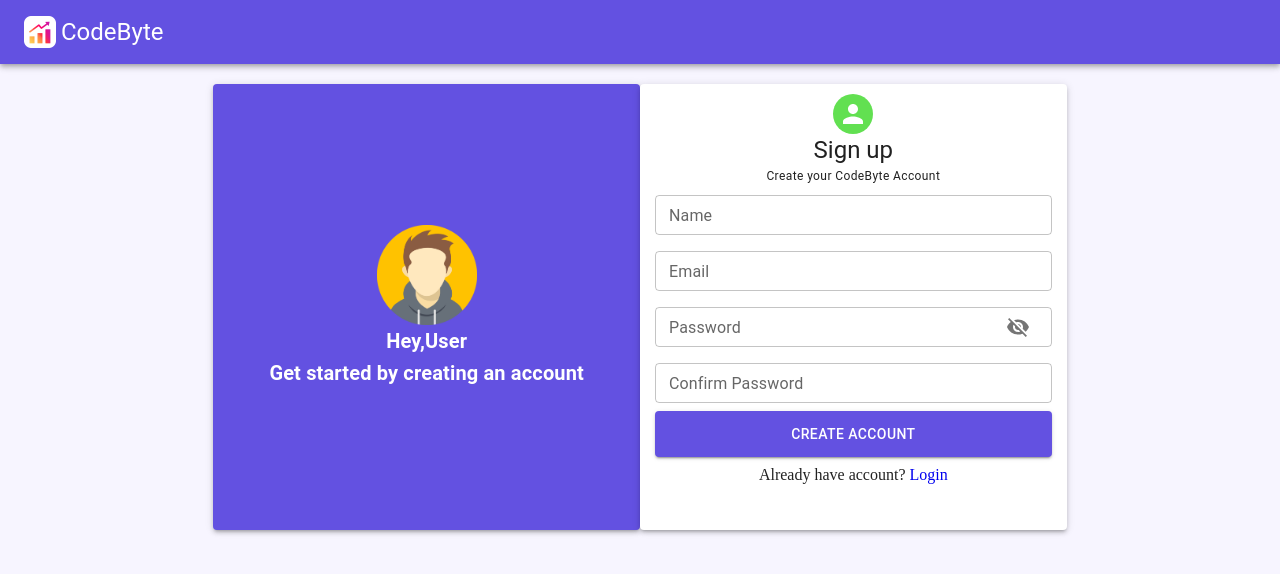
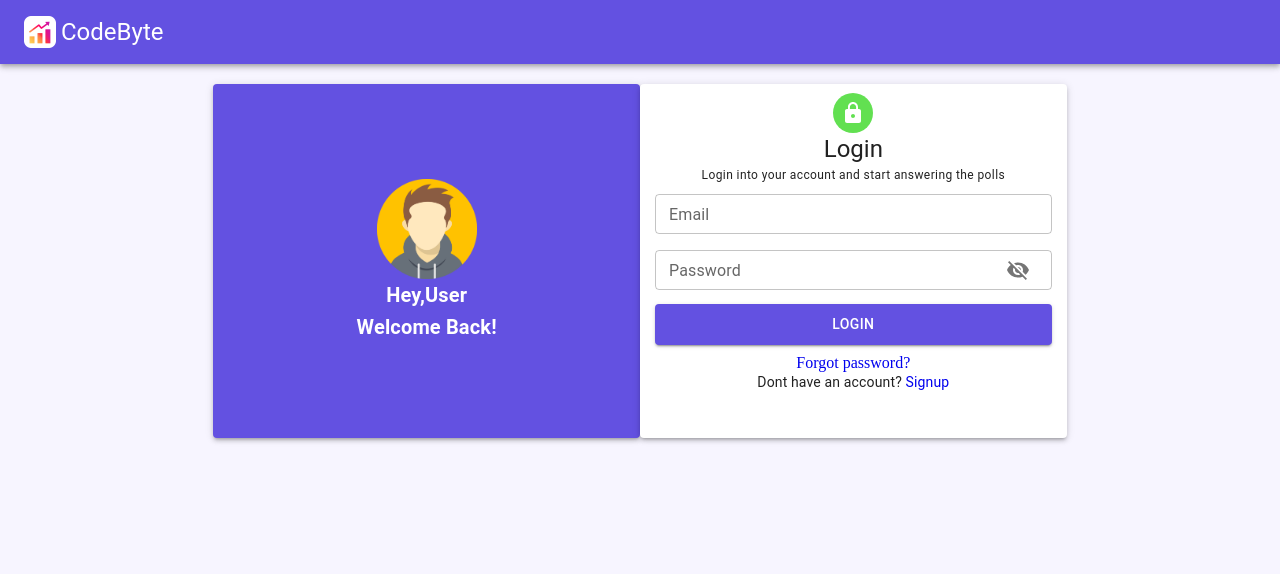
Before and after one commit to harshavardhan-sureify/codebyte-fe, a React (Create React App) app: page / in a window 1280 px wide. Shown: the top 574 px of the page. Built offline with nearby package versions, Linux system fonts and the light colour scheme.

Commit message:
Resolved all comments

```diff
--- a/src/components/LoginPage.jsx
+++ b/src/components/LoginPage.jsx
@@ -14,8 +14,8 @@ import {
 import LockIcon from "@mui/icons-material/Lock";
 import React, { useState } from "react";
 import { theme } from "../themes/theme";
-import logo from "../images/logo.png";
-import profileImage from "../images/profileImage.png";
+import logo from "../assets/images/logo.png";
+import profileImage from "../assets/images/profileImage.png";
 import { ImagePaper, ImageText } from "./Styles";
 import { MyTextField } from "./Styles";
 import { Link } from "react-router-dom";
@@ -39,7 +39,7 @@ const LoginPage = () => {
         headers: { "Content-Type": "application/json" },
         body: JSON.stringify(data),
       });
-      if (res.ok) {
+      if (res.status===200) {
       }
     } catch (error) {}
   };
@@ -123,7 +123,7 @@ const LoginPage = () => {
           >
             {submitStatus && (
               <Alert severity="error">
-                {/* <Typography variant="p">{submitStatus}</Typography> */}
+
                 {submitStatus}
               </Alert>
             )}
@@ -189,7 +189,7 @@ const LoginPage = () => {
               </Typography>
               <Typography variant="body2">
                 Dont have an account?{" "}
-                <Link to="/" style={{ textDecoration: "none" }}>
+                <Link to="/signup" style={{ textDecoration: "none" }}>
                   Signup
                 </Link>
               </Typography>
--- a/src/components/SignupPage.jsx
+++ b/src/components/SignupPage.jsx
@@ -16,8 +16,8 @@ import {
 
 import React, { useState } from "react";
 import { MyTextField } from "./Styles";
-import profileImage from "../images/profileImage.png";
-import logo from "../images/logo.png";
+import logo from "../assets/images/logo.png";
+import profileImage from "../assets/images/profileImage.png";
 import { ImagePaper } from "./Styles";
 import { ImageText } from "./Styles";
 import { Link } from "react-router-dom";
@@ -46,7 +46,7 @@ const SignupPage = () => {
         headers: { "Content-Type": "application/json" },
         body: JSON.stringify(data),
       });
-      if (res.ok) {
+      if (res.status === 200) {
       }
     } catch (err) {}
   };
@@ -248,7 +248,10 @@ const SignupPage = () => {
                   Create account
                 </Button>
                 <Typography variant="p">
-                  Already have account? <Link style={{ textDecoration:"none"}} to="/login">Login</Link>
+                  Already have account?{" "}
+                  <Link style={{ textDecoration: "none" }} to="/">
+                    Login
+                  </Link>
                 </Typography>
               </Grid>
             </form>
--- a/src/components/routes/AppRoutes.jsx
+++ b/src/components/routes/AppRoutes.jsx
@@ -7,9 +7,11 @@ import LoginPage from "../LoginPage";
 const AppRoutes = () => {
   return (
     <Routes>
-      <Route path="/" element={<SignupPage />}></Route>
+      <Route path="/" element={<LoginPage />} />
+
+      <Route path="/signup" element={<SignupPage />}></Route>
       <Route path="/create" element={<PollCreate />}></Route>
-      <Route path="/login" element={ <LoginPage/>} />
+
     </Routes>
   );
 };
```
Also changed, not shown: src/assets/images/logo.png (renamed from src/images/logo.png), src/assets/images/profileImage.png (renamed from src/images/profileImage.png).
